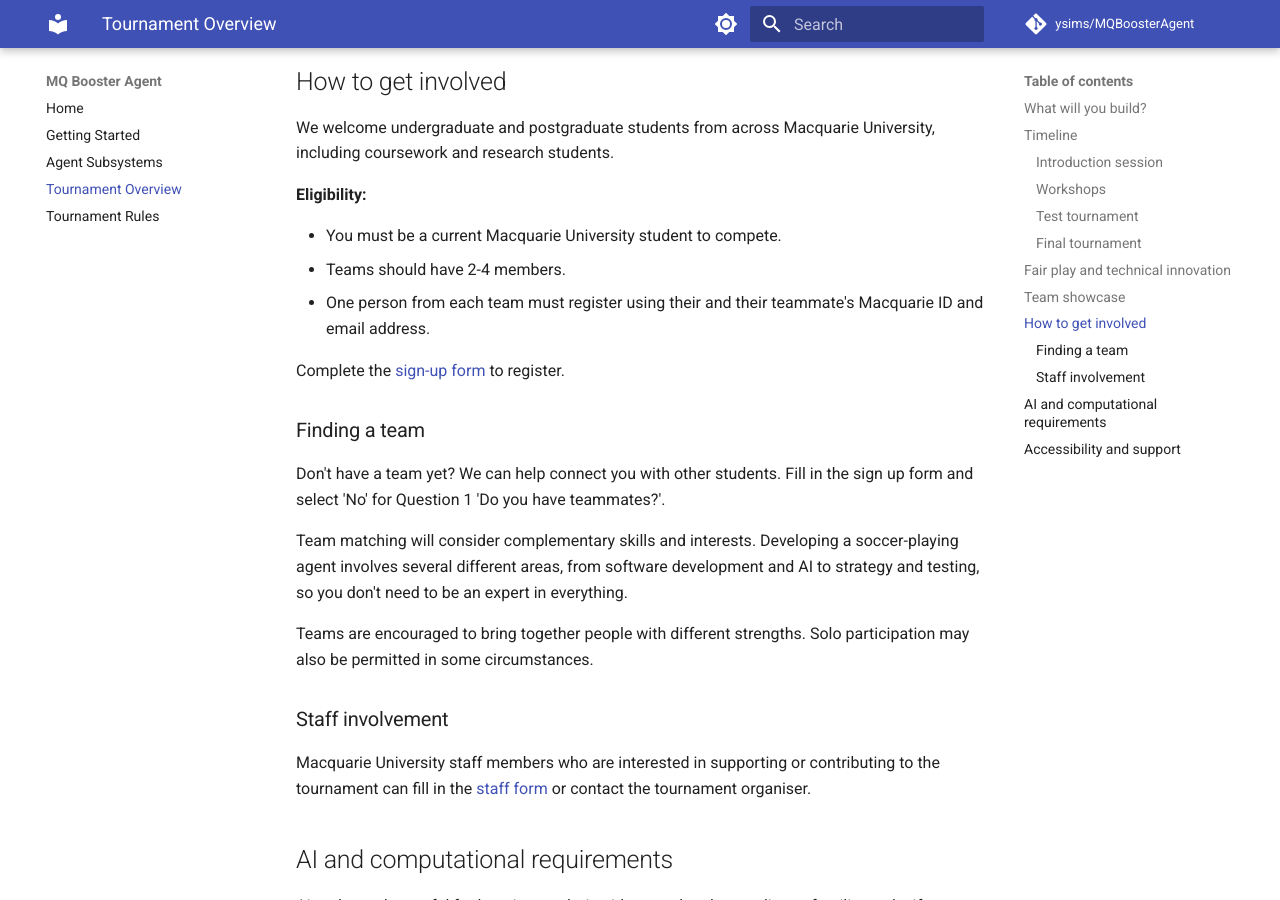
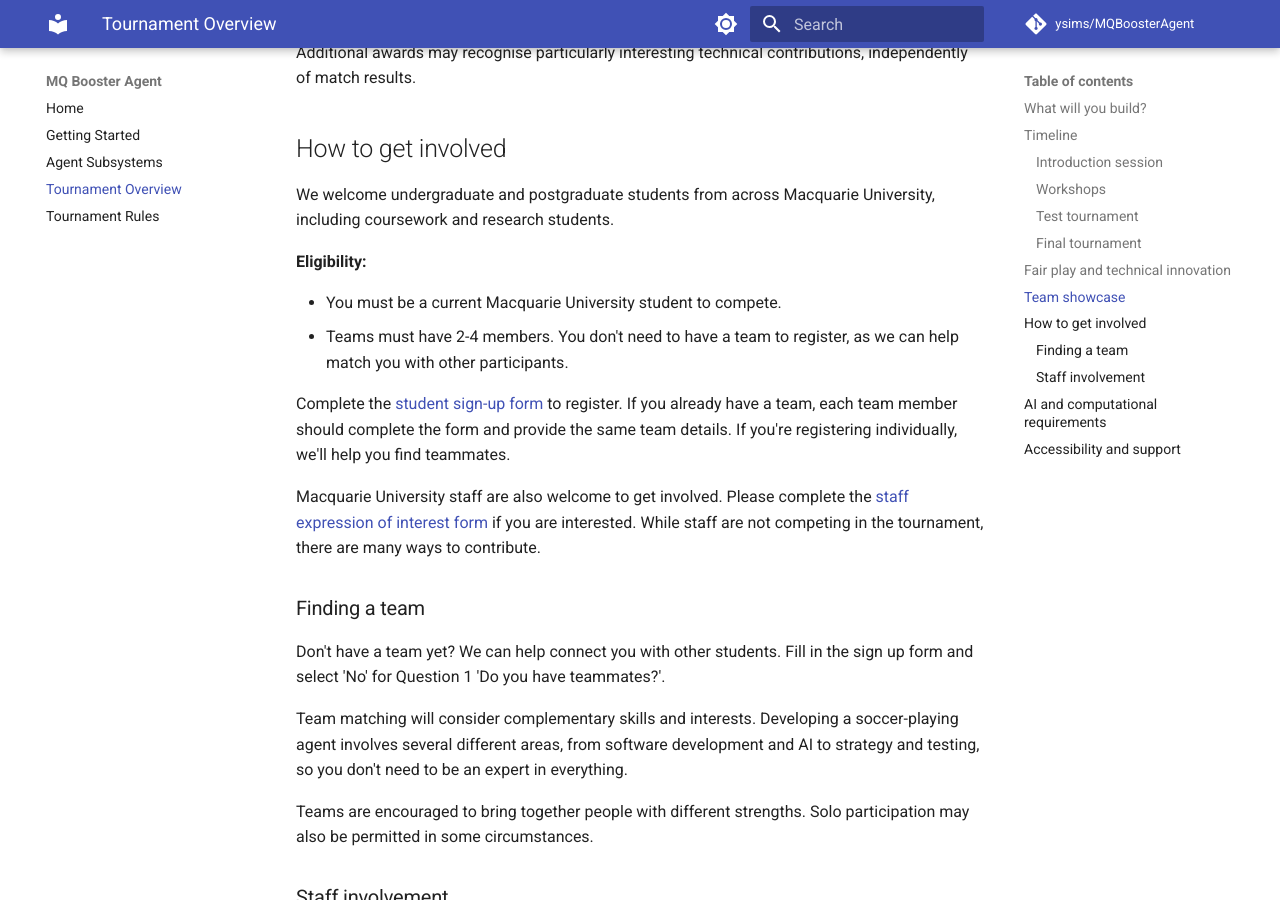
Before and after one commit to ysims/MQBoosterAgent, an MkDocs documentation site: the page built from docs/04-tournament-overview.md, in a window 1280 px wide and 900 px high, scrolled down 3896 px. Built offline with MkDocs 1.6.1 and Material for MkDocs 9.7.7, drawn with Linux system fonts in a browser that asks for light colours; comment, search, counter and statistics services are not loaded; some of the changed text lies outside the part shown.

Commit message:
Update the form details and format (#6)

```diff
--- a/docs/04-tournament-overview.md
+++ b/docs/04-tournament-overview.md
@@ -12,9 +12,11 @@ You don't need to be an experienced programmer or robotics researcher to take pa
 
 The tournament will run in **Semester 1, 2027**. Teams of 2-4 Macquarie University students will develop their agents throughout the semester and compete in a final tournament after exams.
 
-Students can get involved via the [student sign-up form](https://forms.cloud.microsoft/r/APx2nSgwnE) and staff can get involved via the [staff sign-up form](https://forms.cloud.microsoft/r/L3P2f967FF).
+Students and staff can join the mailing list by completing the [mailing list sign-up form](https://forms.cloud.microsoft/r/AuX75Q94gj). This does not register you for the tournament.
 
-You are welcome to reach out to the tournament organiser at ysobel.sims@mq.edu.au.
+Students can get involved via the [student sign-up form](https://forms.cloud.microsoft/r/APx2nSgwnE) and staff can get involved via the [staff expression of interest form](https://forms.cloud.microsoft/r/L3P2f967FF).
+
+You are welcome to reach out to the tournament organiser at [ysobel.sims@mq.edu.au](mailto:ysobel.sims@mq.edu.au).
 
 ## What will you build?
 
@@ -28,14 +30,14 @@ The competition is open to different approaches. You don't need to develop a com
 
 The following is the planned schedule. Specific dates, times, and locations will be announced closer to the start of the tournament.
 
-| When | What's happening |
-| --- | --- |
-| Beginning of semester | Introduction session |
-| Weeks 2-7 | Workshops |
-| Mid-semester break | Test tournament |
-| Weeks 8-12 | Repeat workshops |
-| Beginning of July | Final tournament and awards |
-| Winter break | Team showcase |
+| When                  | What's happening            |
+| --------------------- | --------------------------- |
+| Beginning of semester | Introduction session        |
+| Weeks 2-7             | Workshops                   |
+| Mid-semester break    | Test tournament             |
+| Weeks 8-12            | Repeat workshops            |
+| Beginning of July     | Final tournament and awards |
+| Winter break          | Team showcase               |
 
 We are investigating the use of a computer lab in building 4RPD for workshops and the installation of Booster Studio. Further details will be announced when arrangements are confirmed.
 
@@ -98,10 +100,11 @@ We welcome undergraduate and postgraduate students from across Macquarie Univers
 **Eligibility:**
 
 - You must be a current Macquarie University student to compete.
-- Teams should have 2-4 members.
-- One person from each team must register using their and their teammate's Macquarie ID and email address.
+- Teams must have 2-4 members. You don't need to have a team to register, as we can help match you with other participants.
 
-Complete the [sign-up form](https://forms.cloud.microsoft/r/APx2nSgwnE) to register.
+Complete the [student sign-up form](https://forms.cloud.microsoft/r/APx2nSgwnE) to register. If you already have a team, each team member should complete the form and provide the same team details. If you're registering individually, we'll help you find teammates.
+
+Macquarie University staff are also welcome to get involved. Please complete the [staff expression of interest form](https://forms.cloud.microsoft/r/L3P2f967FF) if you are interested. While staff are not competing in the tournament, there are many ways to contribute.
 
 ### Finding a team
 
```
